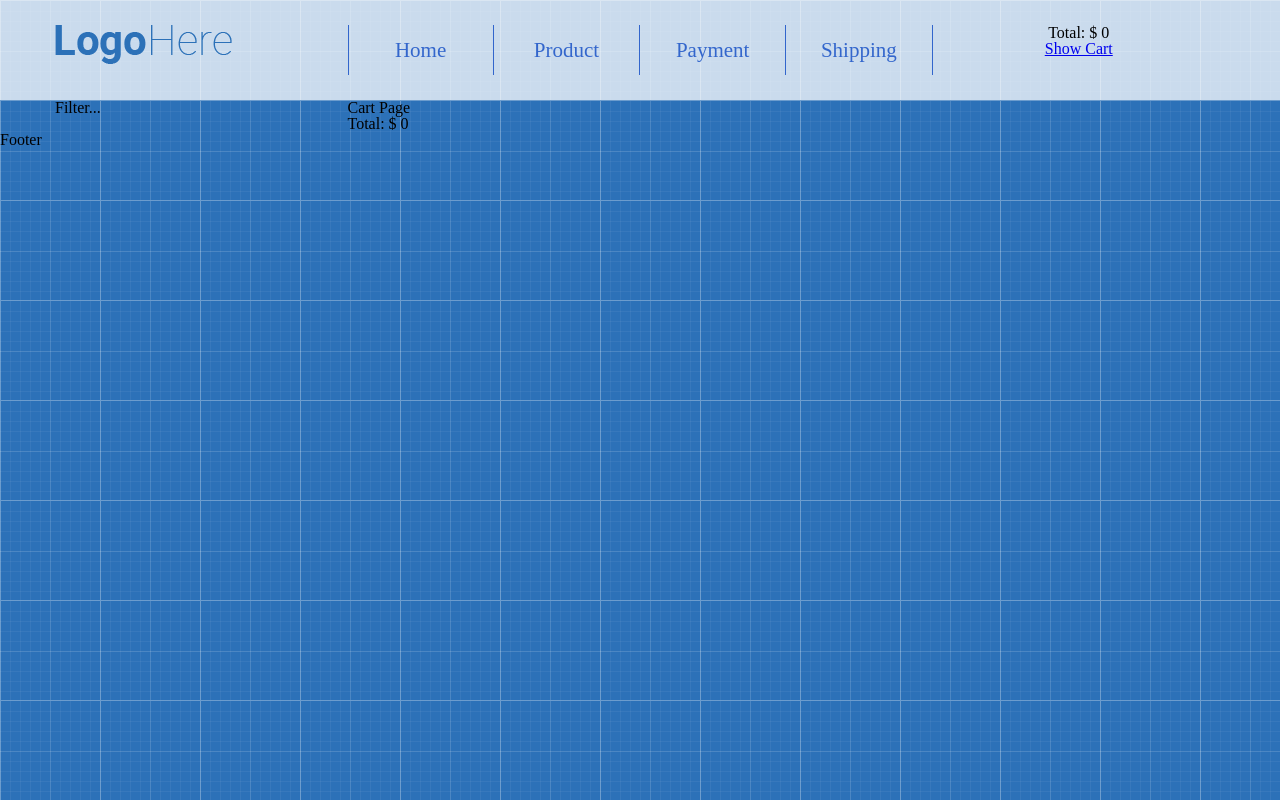
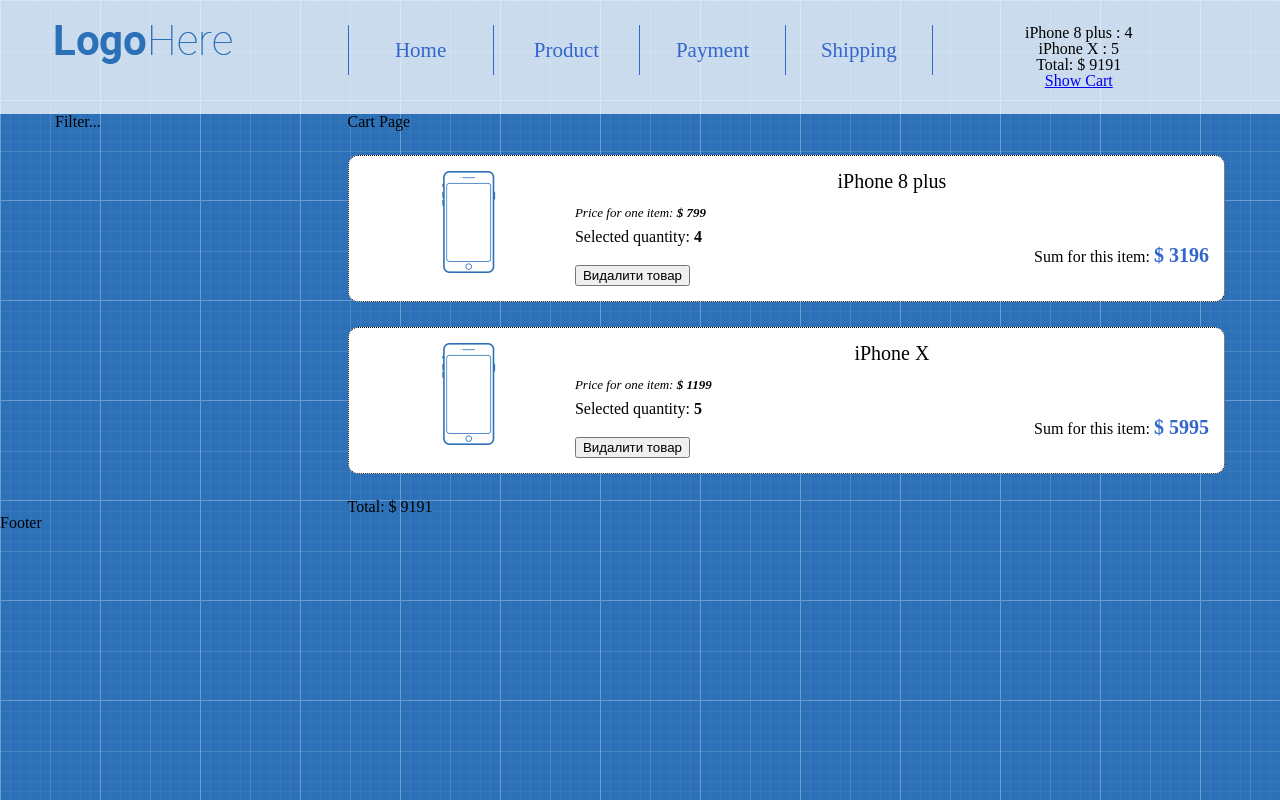
Before and after one commit to YuliaKhomenko/work-shop-project, a React (Create React App) app: page /cart in a window 1280 px wide. Built offline with nearby package versions, Linux system fonts and the light colour scheme.

Commit message:
add removeproductFromCart method

```diff
--- a/src/App/App.js
+++ b/src/App/App.js
@@ -11,6 +11,8 @@
 
 	state = {
 		productsInCart:{
+			"2":4,
+			"3":5,
 
 		}
 	}
@@ -24,15 +26,29 @@
 		}))
 	}
 
+	removeProductFromCart = (productId) => {
+		this.setState((prevState)=> {
+			const prevProductsInCart = {...prevState.productsInCart}
+
+			delete prevProductsInCart[productId]
+
+			return {
+				productsInCart: prevProductsInCart,
+			}
+		})
+	}
+
 	render () {
 		return (
 			<div className="App">
 				<Header
 					productsInCart={this.state.productsInCart}
+
 				/>
 				<Main
 					addProductToCart={this.addProductToCart}
 					productsInCart={this.state.productsInCart}
+					removeProductFromCart={this.removeProductFromCart}
 				/>
 				<Footer/>
 			</div>
--- a/src/App/Header/Header.js
+++ b/src/App/Header/Header.js
@@ -5,9 +5,11 @@
 import Menu from './Menu/Menu'
 
 import './header.css'
+import products from '../Main/Products/products';
 
 const Header = ({
 	productsInCart,
+	removeproductsFromCart,
 }) => {
 	return (
 		<header className="header">
--- a/src/App/Main/Cart/CartPage.js
+++ b/src/App/Main/Cart/CartPage.js
@@ -5,11 +5,13 @@
 
 
 const CartPage = ({productsInCart,
+    removeProductFromCart,
 }) => (
     <div className="cart-page">
         <h1>Cart Page</h1>
         <CartProductList
         productsInCart={productsInCart}
+        removeProductFromCart={removeProductFromCart}
         CartListComponent={CartProductListItemExtended}/>
         <CartTotal productsInCart={productsInCart}/>
 	</div>
--- a/src/App/Main/Main.js
+++ b/src/App/Main/Main.js
@@ -9,6 +9,7 @@
 const Main = ({
 	addProductToCart,
 	productsInCart,
+	removeProductFromCart,
 }) => {
 	return (
 		<main className="main">
@@ -23,7 +24,9 @@
 							addProductToCart={addProductToCart}/>)
 					}}/>
 					<Route path="/cart" render={()=>{
-						return(<CartPage productsInCart={productsInCart}/>)}}/>
+						return(<CartPage
+									productsInCart={productsInCart}
+									removeProductFromCart={removeProductFromCart}/>)}}/>
 					<Route path="/payment" component={PaymentPage}/>
 					<Route path="/shipping" component={ShippingPage}/>
 					{/* <ProductsList
--- a/src/common/features/Cart/CartProductList.js
+++ b/src/common/features/Cart/CartProductList.js
@@ -7,6 +7,7 @@
     productsInCart,
     productsMap = getProductsMap(products),
     CartListComponent = CartProductListItem,
+    removeProductFromCart,
 }) =>
 <div>
     {keys(productsInCart).map((productId)=>(
@@ -14,6 +15,7 @@
         key={productId}
         product={productsMap[productId]}
         count={productsInCart[productId]}
+        removeProductFromCart={removeProductFromCart}
         />
 
     ))
--- a/src/common/features/Cart/CartProductListItemExtended.js
+++ b/src/common/features/Cart/CartProductListItemExtended.js
@@ -5,6 +5,7 @@
 const CartProductListItemExtended = ({
     product,
     count,
+    removeProductFromCart,
 
 }) => (
     <div>
@@ -28,7 +29,7 @@
                     <p className="cart-extended-sum">
                          Sum for this item: <span className="bold sum-price">$ {(product.price * count)} </span>
                     </p>
-
+                    <button onClick={()=>removeProductFromCart(product.id)}>Видалити товар</button>
                 </div>
             </div>
         </div>
```
